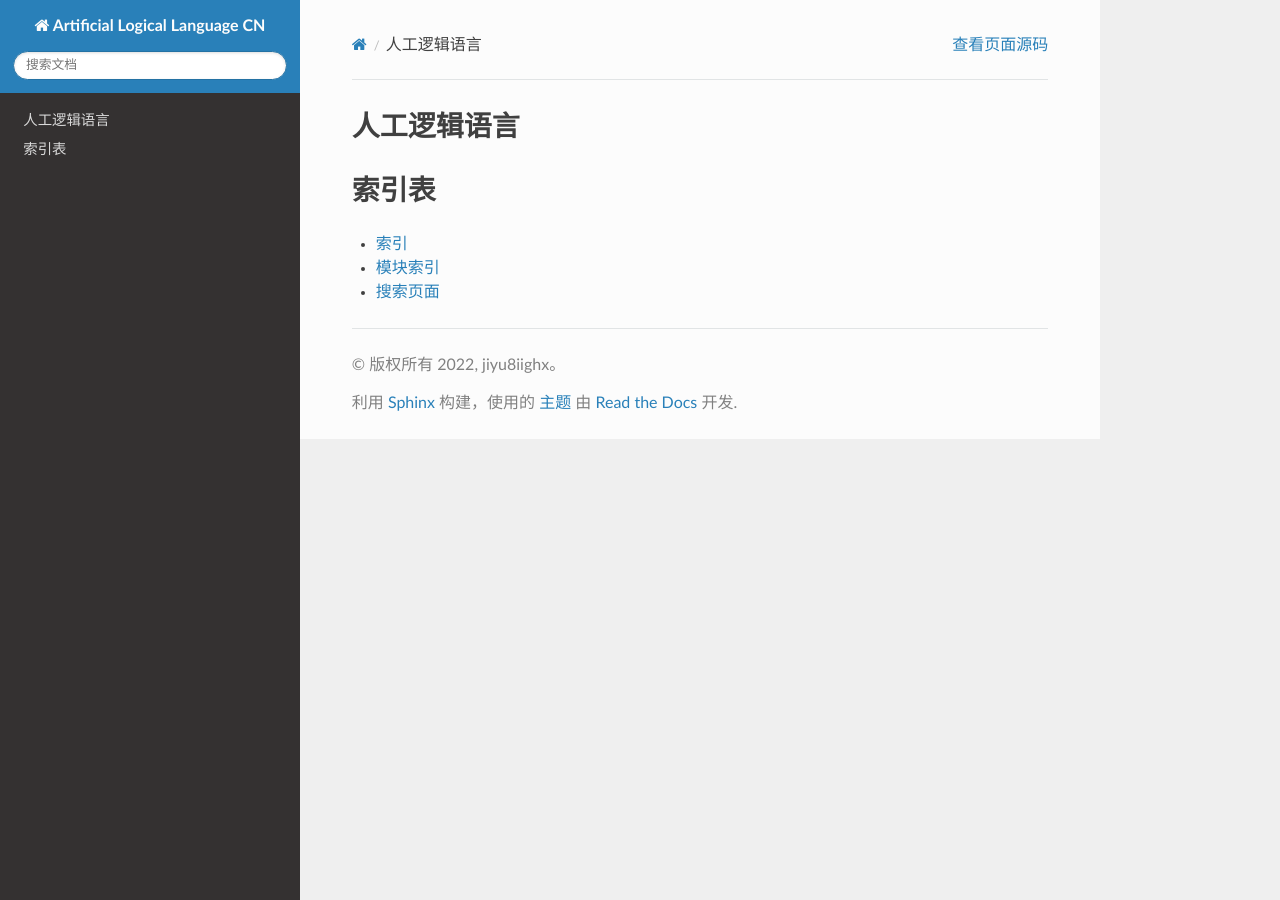
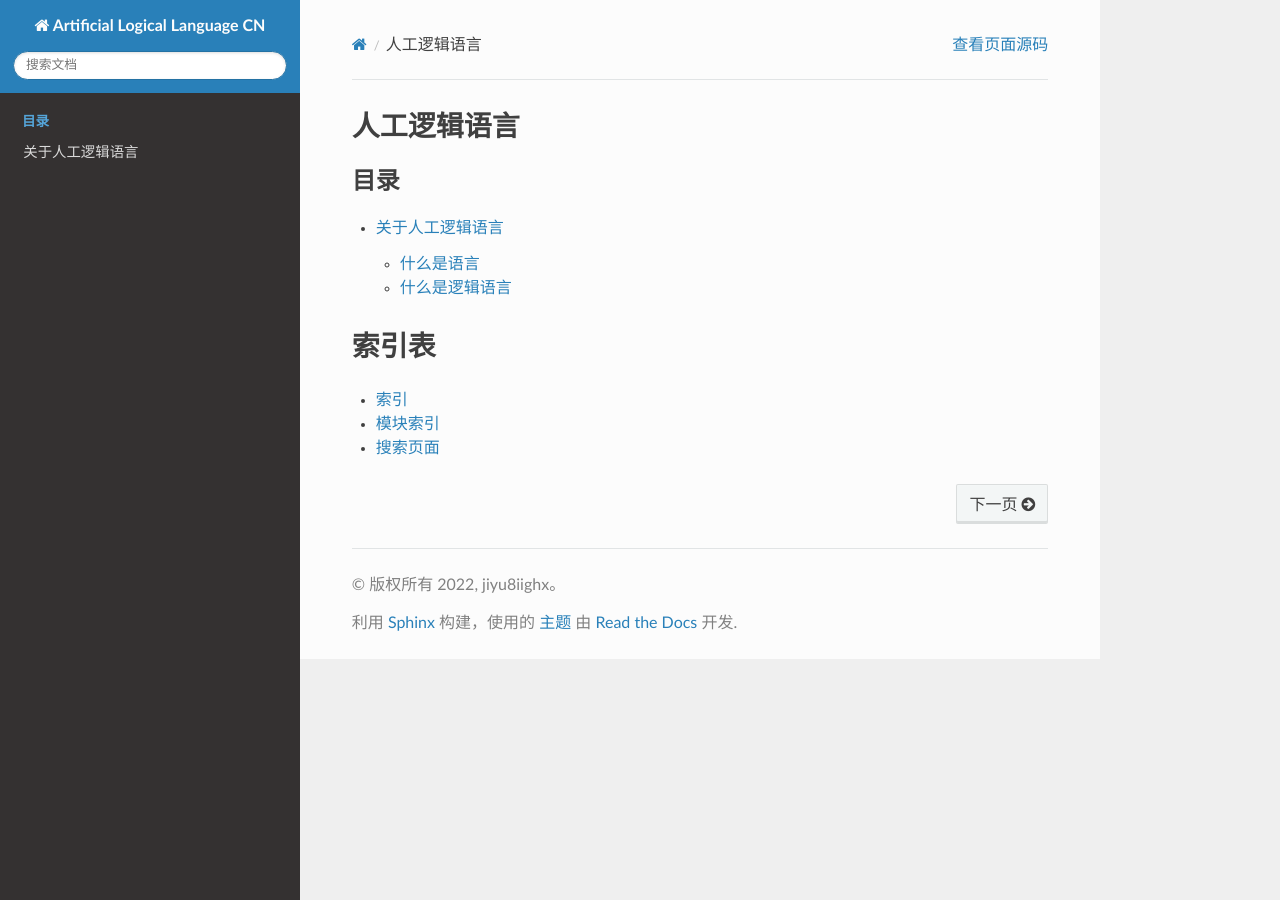
Before and after one commit to jiyu8iighx/ALLCN, a Sphinx documentation site: the page built from source/index.rst, in a window 1280 px wide. Built offline with Sphinx 7.4.7 and the Read the Docs theme 2.0.0, drawn with Linux system fonts in a browser that asks for light colours; part of the change alters nothing that is shown.

Commit message:
DefALL Section 1-2.1

```diff
--- /dev/null
+++ b/source/01DefALL.rst
@@ -0,0 +1,77 @@
+关于人工逻辑语言
+=================
+
+本文试图定义「人工逻辑语言」，借此帮助读者了解话题的范围以及范围内的主要问题。
+
+
+什么是语言
+------------------
+
+语言的使用包含着非常多的现象，且在整个社会生活中起到非常基本的作用，很难通过穷举现象的方式对这个概念的范围予以厘清，本文暂不尝试这样做。
+
+尽管我们直觉上大概知道我们所在谈的是什么，但「语言」这个词的所指范围往往会有一些值得注意的分歧：
+
+* 研究对象是否可以用不很复杂的形式规则刻画，且语言使用者可以借助对这种刻画的认识来选择、改变自己所遵循的规则？
+	* 是：结构主义的
+	* 否：非结构主义的
+* 如果对象有结构/规则，研究对象是规则本身，还是对规则的应用实例？
+	* 规则：索绪尔的langue
+	* 实例：表达，索绪尔的parole
+* 如果对象有结构/规则，更偏好于以下何者？
+	* 更低的规则复杂度
+	* 更强的规则解释力
+* 宣称对以下哪些现象负有解释的责任？
+	* 人际交流：作为交流工具的语言
+	* 内在的言语推理：作为逻辑思维的形式表示的语言
+	* 非逻辑的，如辱骂用语：作为思维的外在体现的语言
+	* 未习得、正在习得语言的婴幼儿的概念认知：作为认知的组合性的体现的语言
+* 何种研究目标？
+	* 研究语言使用的基本规律：科学视角的
+	* 研究作为工具的语言：工程学视角的
+	* 语言现象的收集与演化规律：历史学视角的
+	* 研究语言对其他社会活动的影响（如地域性语言文化）等：其他
+
+以上分歧没有预设的对错之分，只是不同的研究对象，这些对象是我们从纷繁复杂的语言现象中抽象出来的概念和研究方法。
+
+
+什么是逻辑语言
+------------------
+
+据暂未考证的传言，人工语言中对「逻辑语言 Logical Language」一词的使用源于1990年代的两个人工语言设计方案 loglan 和 lojban 。
+在人工语言设计者中，这个词大体上代表着一种「基于形式逻辑」的印象，并被未经审视地使用着。
+这个词同样有多种定义，本文会列出它们并尝试予以分析。
+
+
+被声称为是逻辑语言的人工语言
+^^^^^^^^^^^^^^^^^^^^^^^^^^^^^^^^^^^^^^
++----------------------+--------------------+
+| 名称                 | 创始年份           |
++======================+====================+
+| Loglan               | 1955               |
++----------------------+--------------------+
+| Lojban               | 1987               |
++----------------------+--------------------+
+| Gua\spi              | 1989               |
++----------------------+--------------------+
+| Liva                 | 1995               |
++----------------------+--------------------+
+| The Toaq family      | 2014, 2017         |
++----------------------+--------------------+
+| Ceqli                | 1990(?)            |
++----------------------+--------------------+
+| Xorban               | 2012               |
+
+对这些语言的设计的分析在计划中，但尚未开始。原则上可以基于这些分析来给出定义。
+
+关系符号-常数符号带来的树结构
+^^^^^^^^^^^^^^^^^^^^^^^^^^^^^^^^^^^^^^
+
+句法的单解析性
+^^^^^^^^^^^^^^^^^^^^^^^^^^^^^^^^^^^^^^
+
+句法原子与语义原子间的同构
+^^^^^^^^^^^^^^^^^^^^^^^^^^^^^^^^^^^^^^
+
+
+尽可能消除歧义与模糊
+^^^^^^^^^^^^^^^^^^^^^^^^^^^^^^^^^^^^^^
--- a/source/index.rst
+++ b/source/index.rst
@@ -8,7 +8,11 @@
 
 .. toctree::
    :maxdepth: 2
-   :caption: Contents:
+   :caption: 目录
+   :glob:
+
+   *
+
 
 
 
```
